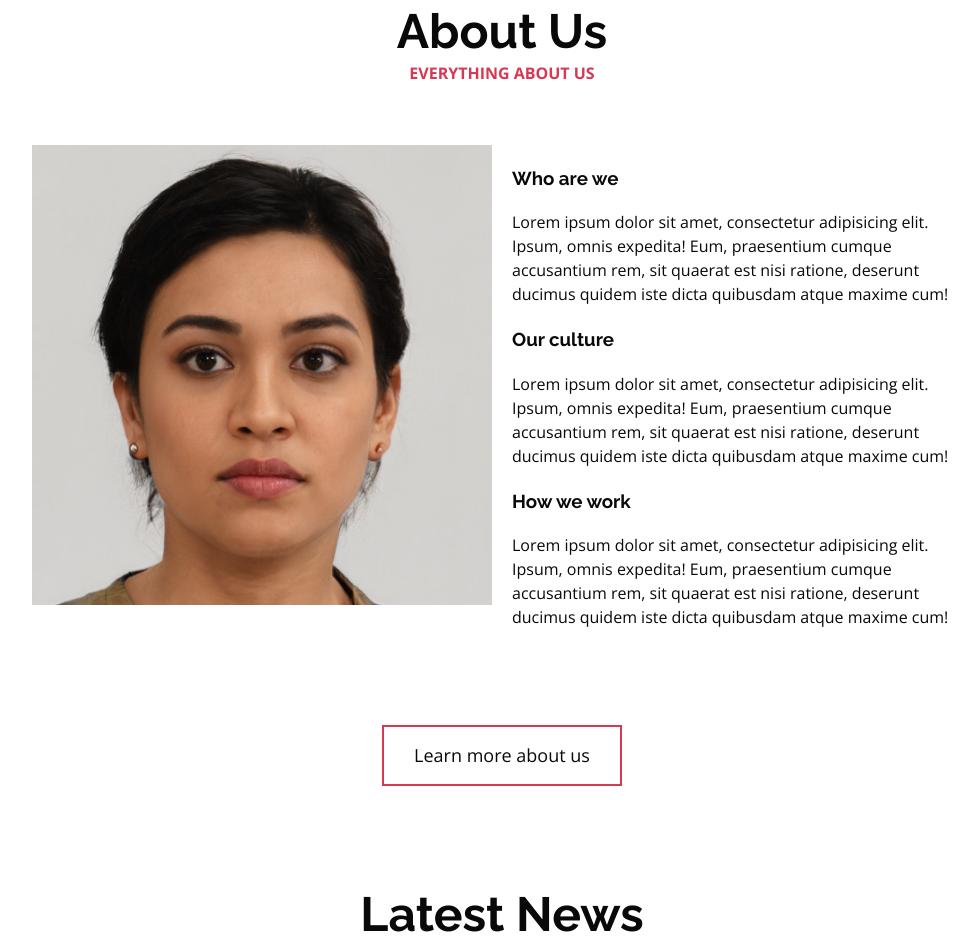
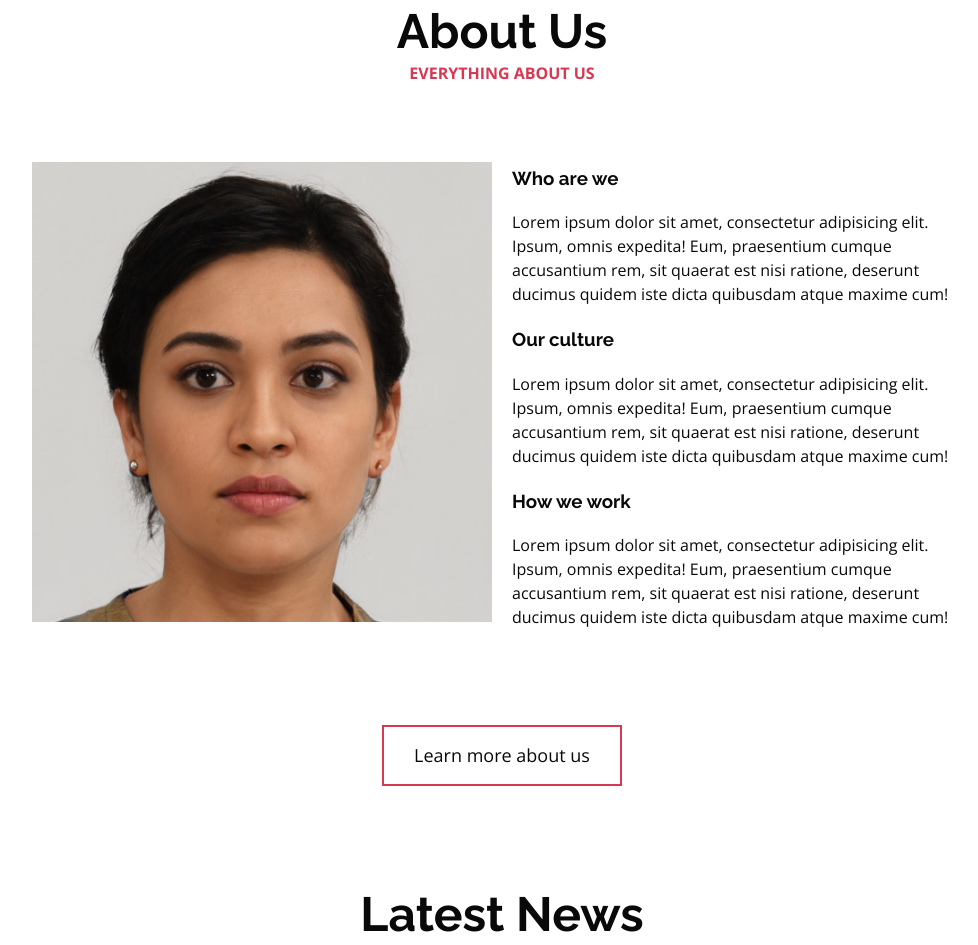
Before and after one commit to Musakalamz/alx-frontend-for-fun, a plain HTML site: page flexbox/9-index.html in a window 1280 px wide. Shown: the part 1592-2537 px from the top of the page, without its empty margins (138-1116 px from the left). Drawn offline with nearby package versions, Linux system fonts and the light colour scheme.

Commit message:
Better alignment about us

```diff
--- a/flexbox/9-styles.css
+++ b/flexbox/9-styles.css
@@ -563,10 +563,9 @@ ul.row {
 /* Section ABOUT US
       ============================= */
 
-      .section-about-us [class='col-'] {
-    align-self: center;
+.section-about-us [class*="col-"] {
+  align-self: center;
 }
-
 
 /*** 4. CARD ***/
 
```
